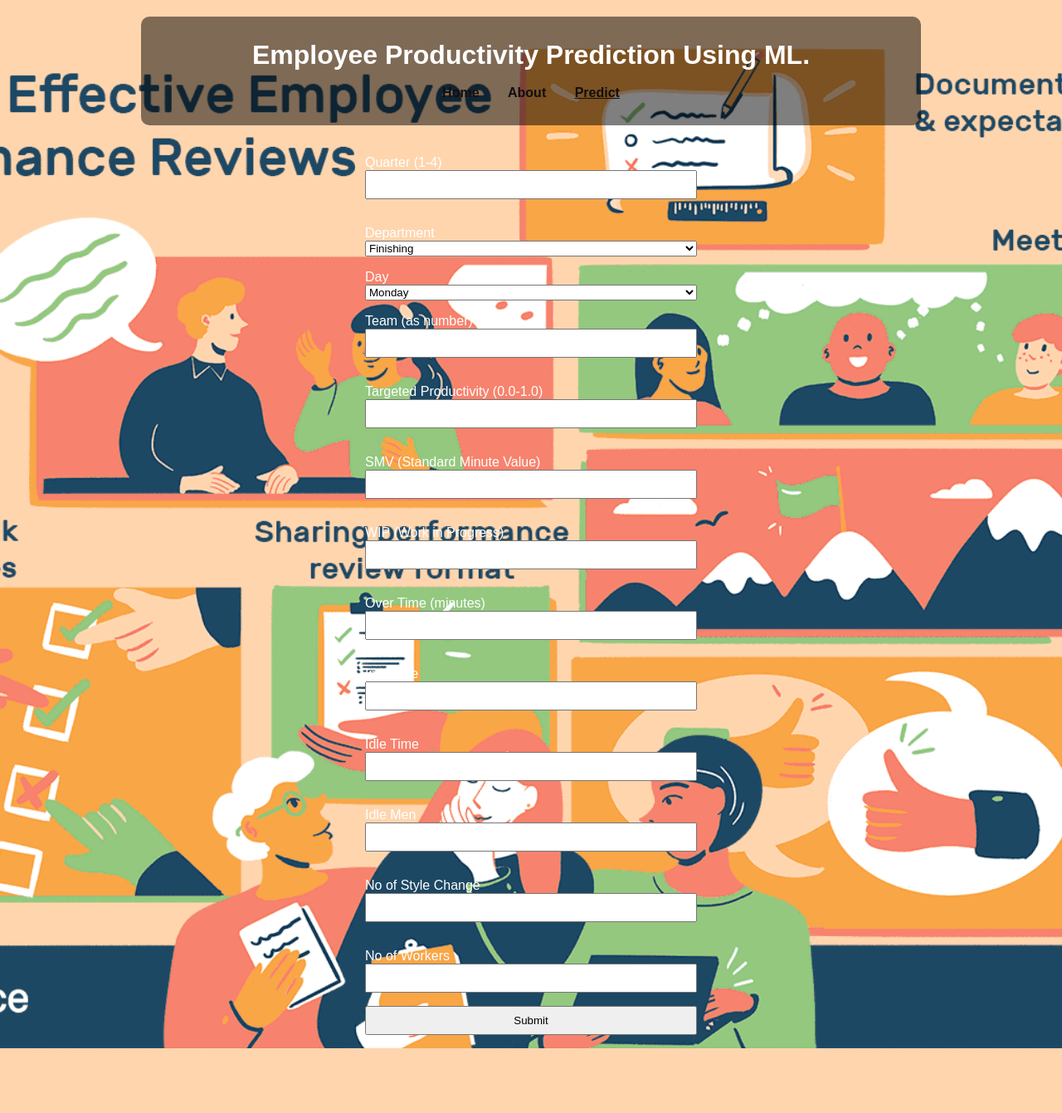
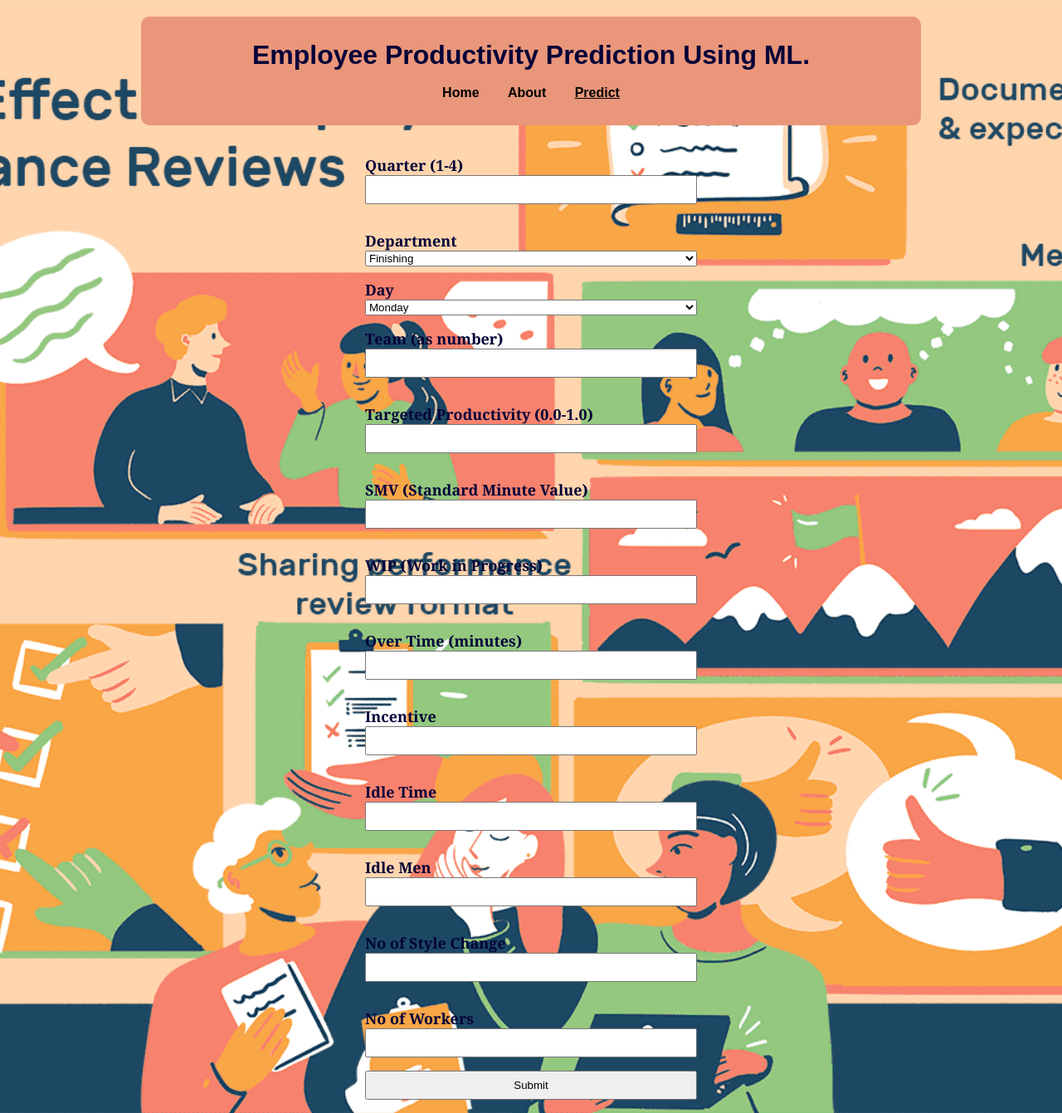
Before and after one commit to shaikhadnan0123/Employee_Performance_Project, a Flask app: page /predict in a window 1280 px wide. Shown: the whole page at 83% size. Before the commit the page ends 1263 px from the top, so only its background shows below. Run offline with Flask 3, Linux system fonts and the light colour scheme; parts of the project's set-up code (start-up, migrations or seed data) failed here and were passed over.

Commit message:
Fix background image and Home page styling

```diff
--- a/Flask/static/style.css
+++ b/Flask/static/style.css
@@ -8,7 +8,7 @@ body {
     background-repeat: no-repeat;     /* No tiling */
     min-height: 100vh;                /* Full viewport height */
     font-family: Arial, sans-serif;
-    color: white;                     /* Readable text on dark background */
+    color: rgb(2, 2, 56);                     /* Readable text on dark background */
     margin: 0;
     padding: 0;
 }
@@ -17,7 +17,7 @@ body {
    Semi-transparent content container
 ---------------------------- */
 header, section {
-    background-color: rgba(0, 0, 0, 0.5); /* Black with 50% opacity */
+    background-color: darksalmon; /* Black with 50% opacity */
     padding: 20px;
     margin: 20px auto;
     border-radius: 10px;
@@ -34,7 +34,7 @@ nav {
 }
 
 nav a {
-    color: rgb(19, 14, 14);
+    color: black;
     text-decoration: none;
     margin: 0 15px;
     font-weight: bold;
@@ -70,14 +70,24 @@ section p {
    Forms styling (Predict page)
 ---------------------------- */
 .predict-form {
+    background-size: cover;           /* Cover entire page */
+    background-position: center;      /* Center the image */
+    background-repeat: no-repeat;
     max-width: 400px;
     margin: 0 auto;
+    padding: 0;
+    min-height: 100vh;
     display: flex;
     flex-direction: column;
 }
 
 .predict-form label {
     margin-top: 1rem;
+    font:  sans-serif;
+    font-size: large;
+    font-family: Georgia, 'Times New Roman', Times, serif;
+    font-style: normal;
+    font-weight: bold;
 }
 
 .predict-form input {
@@ -101,3 +111,70 @@ section p {
     object-fit: cover;
     border-radius: 5px;
 }
+
+
+/* Stronger light overlay */
+body::before {
+
+  box-sizing: content-box;
+  background: rgba(255, 255, 255, 0.85);
+
+  z-index: 0;
+}
+
+/* Fade-in animation */
+@keyframes fadeInUp {
+  from {
+    opacity: 0;
+    transform: translateY(20px);
+  }
+  to {
+    opacity: 1;
+    transform: translateY(0);
+  }
+}
+
+/* Apply to header & sections */
+header,
+section {
+  animation: fadeInUp 0.8s ease-in-out;
+}
+
+.predict-form input,
+.predict-form select {
+  transition: all 0.3s ease;
+}
+
+.predict-form input:focus,
+.predict-form select:focus {
+  transform: scale(1.02);
+  box-shadow: 0 0 8px rgba(0, 0, 0, 0.2);
+}
+
+.predict-form button {
+  transition: all 0.3s ease;
+}
+
+.predict-form button:hover {
+  transform: translateY(-2px);
+  box-shadow: 0 6px 15px rgba(0, 0, 0, 0.25);
+}
+
+nav a {
+  position: relative;
+}
+
+nav a::after {
+  content: "";
+  position: absolute;
+  left: 0;
+  bottom: -4px;
+  width: 0%;
+  height: 2px;
+  background-color: black;
+  transition: width 0.3s ease;
+}
+
+nav a:hover::after {
+  width: 100%;
+}
--- a/Flask/templates/Home.html
+++ b/Flask/templates/Home.html
@@ -15,7 +15,7 @@
       <a href="/predict">Predict</a>
     </nav>
   </header>
-
+  <section class="home-bg">
 
     <h2>PERFORMANCE EVALUATION</h2>
     <p>
```
